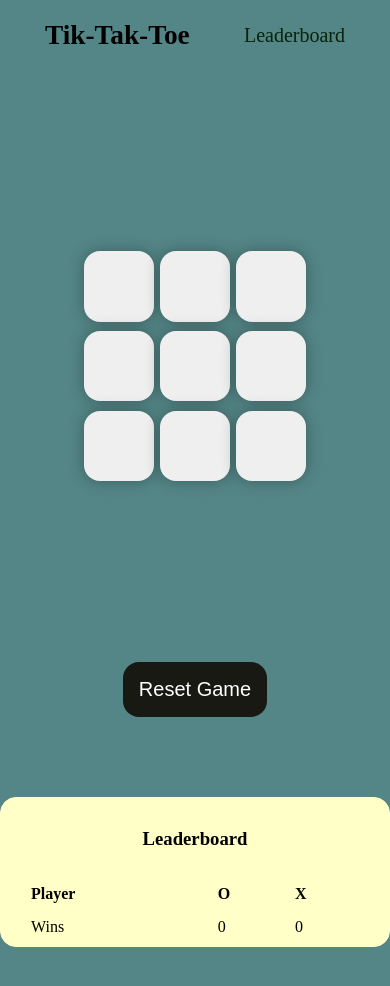
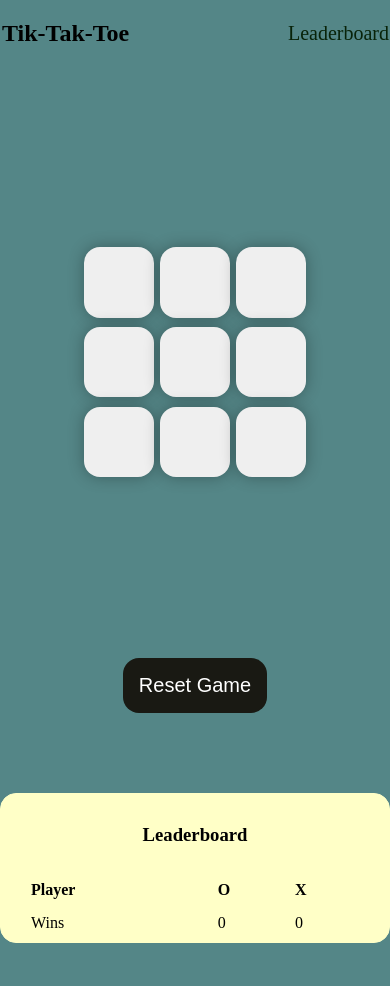
Before and after one commit to progdev24/Tik-Tik-Toe.github.io, a plain HTML site: page index.html in a window 390 px wide. Drawn offline with Linux system fonts and the light colour scheme.

Commit message:
Add files via upload

```diff
--- a/style.css
+++ b/style.css
@@ -17,10 +17,18 @@ body{
     display: flex;
     align-items: center;
     justify-content: space-between;
-    flex-wrap: wrap;
 }
 #title h1{
-    font-size: 7vmin;
+    font-size: 1.5rem;
+}
+@media only screen and (max-width:400px){
+    .header{
+        padding-right: 1px;
+        padding-left: 2px;
+    }
+    #title{
+        padding: 20px 0;
+    }
 }
 .fixed{
     text-decoration: none;
```
